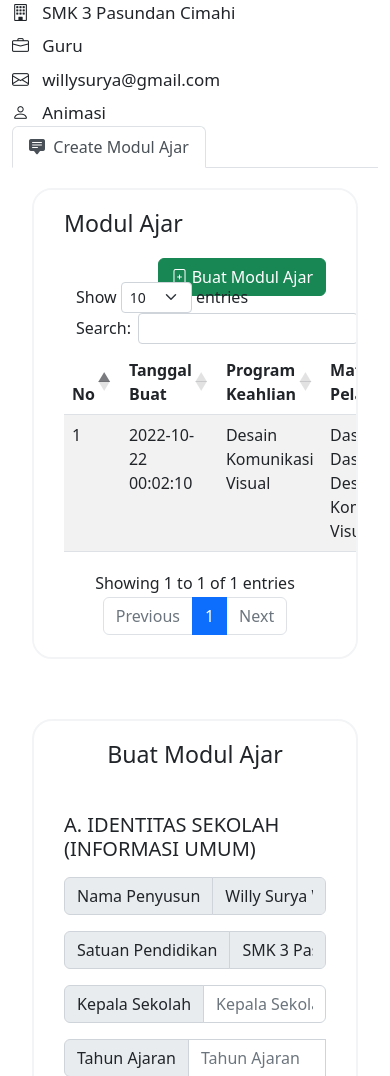
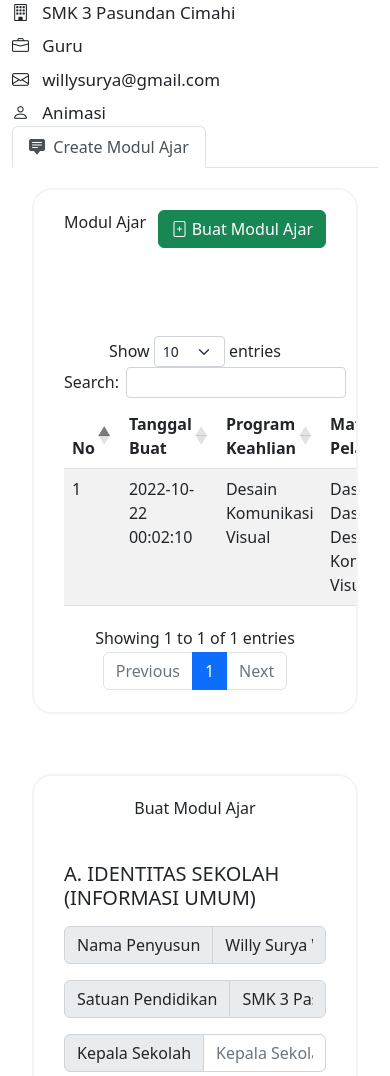
Before and after one commit to fauzanf07/adminGuru, a PHP site: page /adminGuru/create-modul-ajar/index.php in a window 390 px wide. Shown: the part 460-1536 px from the top of the page. Run offline with PHP 8.4, Linux system fonts and the light colour scheme; a user stored in the database is signed in; data comes from the database, SQL or seed files in the repository; some libraries are stand-ins or nearby versions.

Commit message:
fix responsive 2

```diff
--- a/style/create-modul-ajar/style.css
+++ b/style/create-modul-ajar/style.css
@@ -209,6 +209,17 @@ nav{
 	display: none;
 }
 
+@media screen and (max-width: 401px) {
+	.title{
+		font-size: medium;
+	}
+
+	.dataTables_wrapper{
+		margin-top: 60px;
+	}
+
+}
+
 @media screen and (max-width: 375px) {
 	.title{
 		font-size: medium;
```
